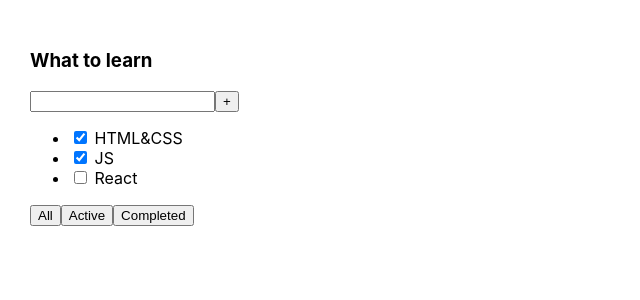
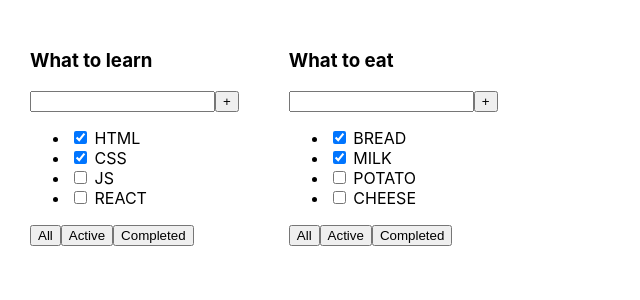
Before and after one commit to igor-minaev/todolist-repeat, a React (Vite) app: page / in a window 1280 px wide. Shown: the top 300 px of the page, without its empty margins (0-640 px from the left). Built offline with nearby package versions, Linux system fonts and the light colour scheme.

Commit message:
completed lesson 1 repeat

```diff
--- a/src/App.tsx
+++ b/src/App.tsx
@@ -1,33 +1,27 @@
 import './App.css'
+import {TaskType, Todolist} from "./Todolist.tsx";
 
 function App() {
-  return (
-      <div className="app">
-        <div>
-          <h3>What to learn</h3>
-          <div>
-            <input/>
-            <button>+</button>
-          </div>
-          <ul>
-            <li>
-              <input type="checkbox" checked={true}/> <span>HTML&CSS</span>
-            </li>
-            <li>
-              <input type="checkbox" checked={true}/> <span>JS</span>
-            </li>
-            <li>
-              <input type="checkbox" checked={false}/> <span>React</span>
-            </li>
-          </ul>
-          <div>
-            <button>All</button>
-            <button>Active</button>
-            <button>Completed</button>
-          </div>
+    const todolistTitle_1 = "What to learn"
+    const todolistTitle_3 = "What to eat"
+    const tasks_1: Array<TaskType> = [
+        {id: crypto.randomUUID(), title: "HTML", isDone: true},
+        {id: crypto.randomUUID(), title: "CSS", isDone: true},
+        {id: crypto.randomUUID(), title: "JS", isDone: false},
+        {id: crypto.randomUUID(), title: "REACT", isDone: false},
+    ]
+    const tasks_2: Array<TaskType> = [
+        {id: crypto.randomUUID(), title: "BREAD", isDone: true},
+        {id: crypto.randomUUID(), title: "MILK", isDone: true},
+        {id: crypto.randomUUID(), title: "POTATO", isDone: false},
+        {id: crypto.randomUUID(), title: "CHEESE", isDone: false},
+    ]
+    return (
+        <div className="app">
+            <Todolist title={todolistTitle_1} tasks={tasks_1}/>
+            <Todolist title={todolistTitle_3} tasks={tasks_2}/>
         </div>
-      </div>
-  )
+    )
 }
 
 export default App
--- /dev/null
+++ b/src/Button.tsx
@@ -0,0 +1,8 @@
+type ButtonPropsType = {
+    title: string
+}
+export const Button = ({title}: ButtonPropsType) => {
+    return (
+        <button>{title}</button>
+    );
+};
--- /dev/null
+++ b/src/Todolist.tsx
@@ -0,0 +1,39 @@
+import {JSX} from "react";
+import {Button} from "./Button.tsx";
+
+export type TaskType = {
+    id: string
+    title: string
+    isDone: boolean
+}
+type TodolistPropsType = {
+    title: string
+    tasks: Array<TaskType>
+}
+
+export const Todolist = ({title, tasks}: TodolistPropsType) => {
+    const tasksList: JSX.Element = tasks.length
+        ? <ul> {tasks.map(t => (
+            <li key={t.id}>
+                <input type="checkbox" checked={t.isDone}/> <span>{t.title}</span>
+            </li>
+        ))}
+        </ul>
+        : <span>Your tasklist is empty!</span>
+
+    return (
+        <div>
+            <h3>{title}</h3>
+            <div>
+                <input/>
+                <Button title="+"/>
+            </div>
+            {tasksList}
+            <div>
+                <Button title="All"/>
+                <Button title="Active"/>
+                <Button title="Completed"/>
+            </div>
+        </div>
+    );
+};
```
